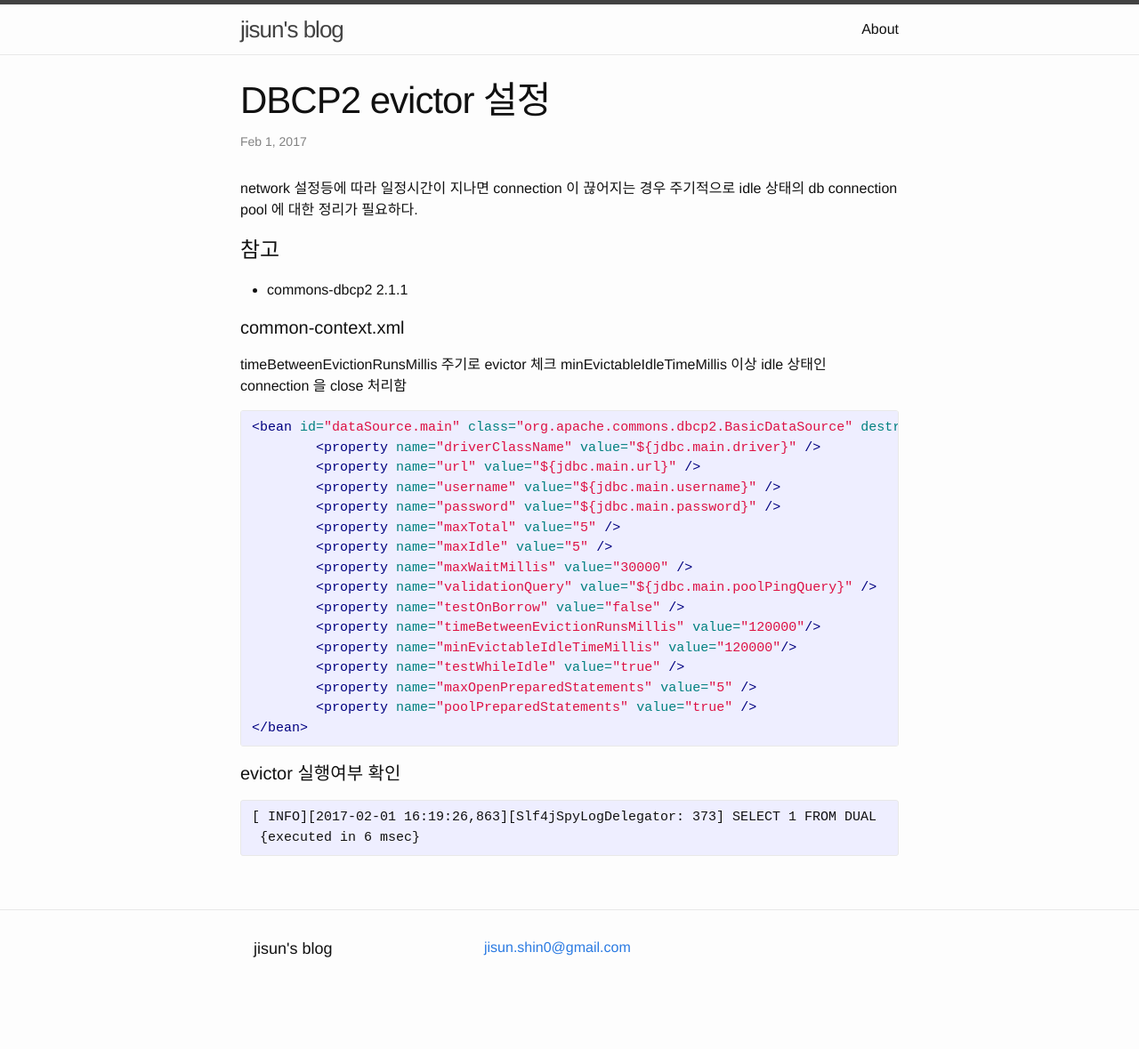
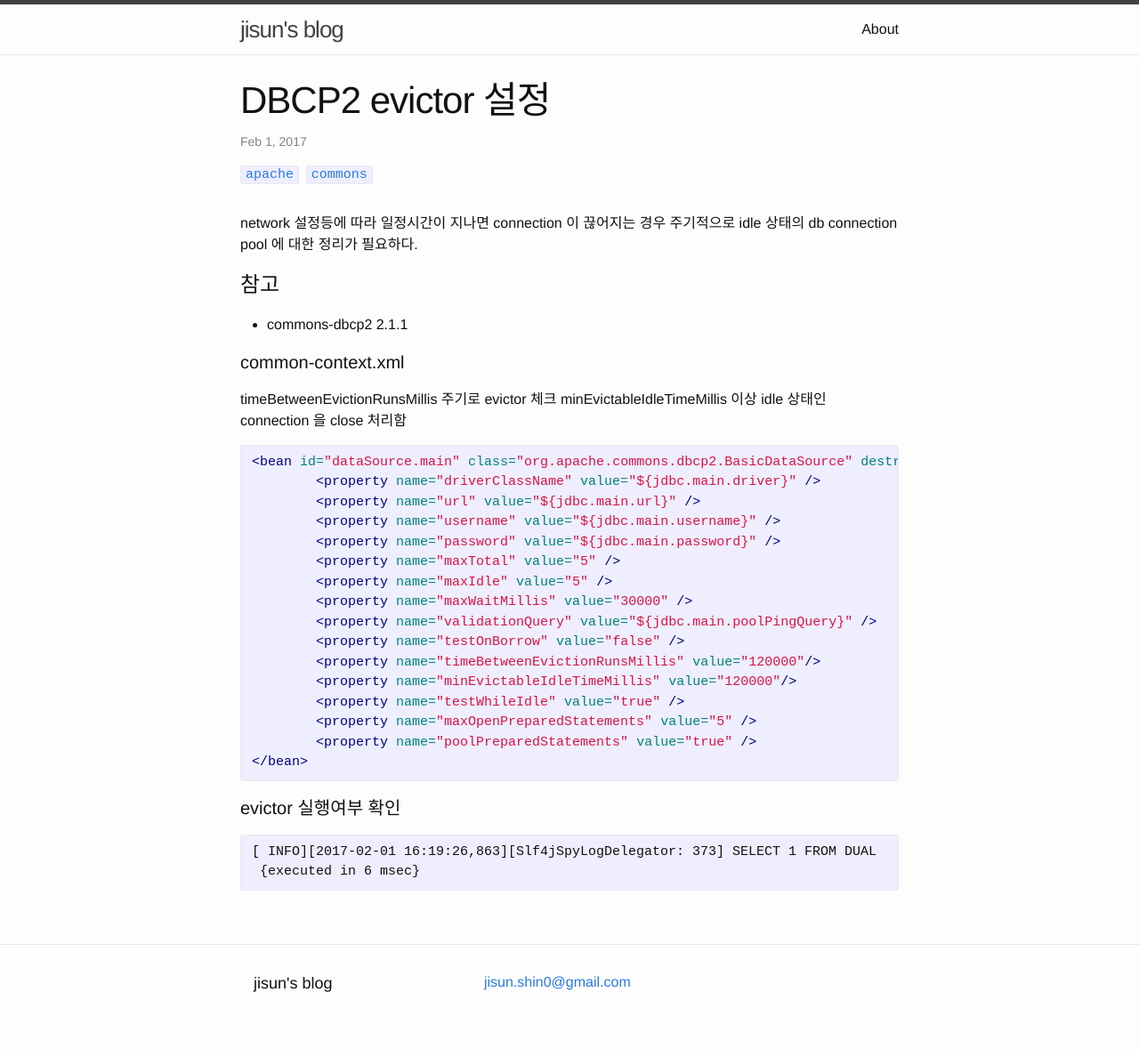
Before and after one commit to JisunShin/jisunshin.github.io, a Jekyll site: the page built from _posts/2017-02-01-DBCP2-evictor-설정.markdown, in a window 1280 px wide. Shown: the whole page at 89% size. Built offline with Jekyll 4.4.1, drawn with Linux system fonts in a browser that asks for light colours; before the commit the page ends 1140 px from its top, so only the background shows below that.

Commit message:
Update 2017-02-01-DBCP2-evictor-설정.markdown

```diff
--- a/_posts/2017-02-01-DBCP2-evictor-설정.markdown
+++ b/_posts/2017-02-01-DBCP2-evictor-설정.markdown
@@ -1,7 +1,8 @@
 ---
 layout: post
 title:  "DBCP2 evictor 설정"
-categories: DBCP2
+category: dbcp
+tags: [apache, commons]
 ---
 network 설정등에 따라 일정시간이 지나면 connection 이 끊어지는 경우 주기적으로 idle  상태의 db connection pool 에 대한 정리가 필요하다.
 
```
